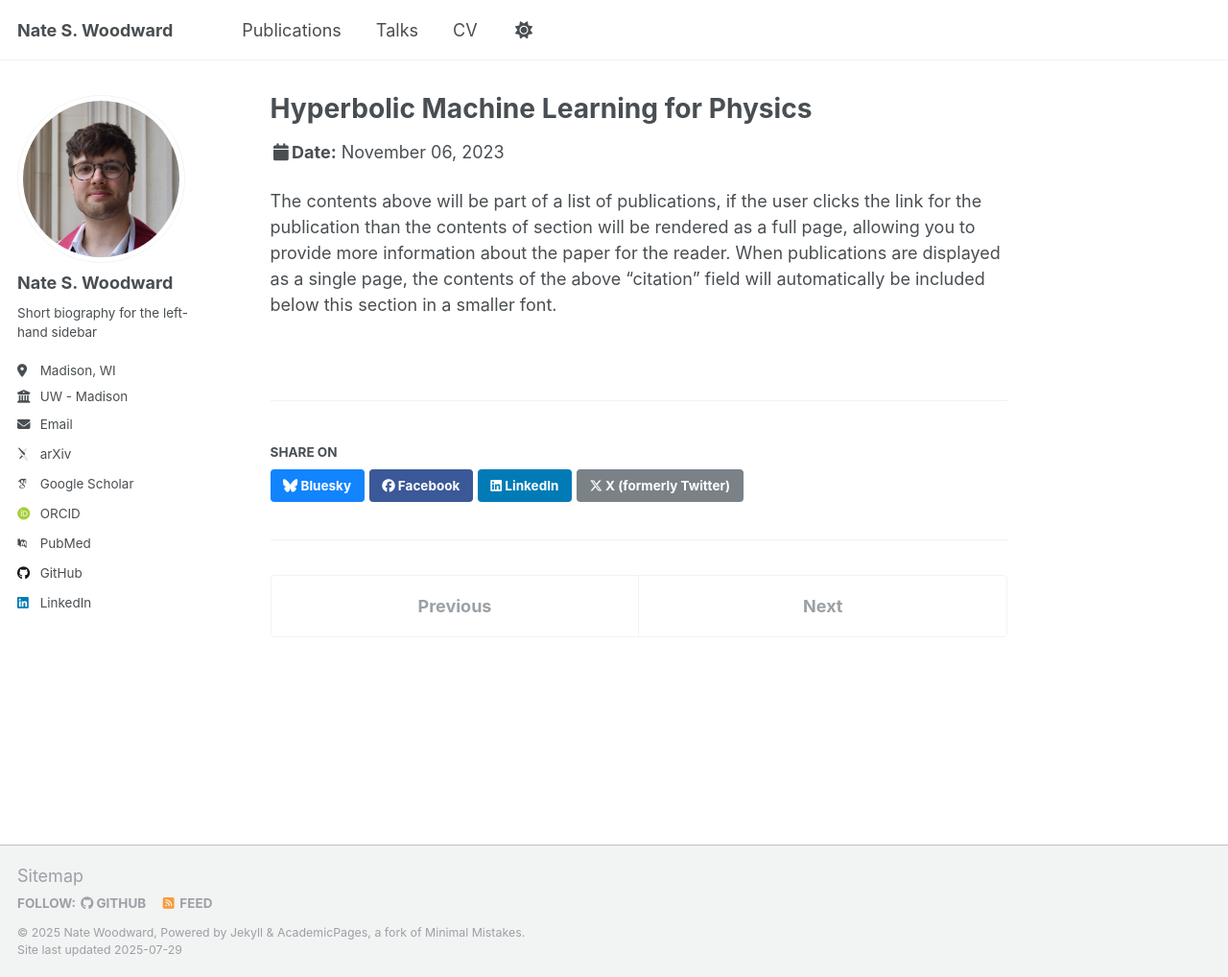
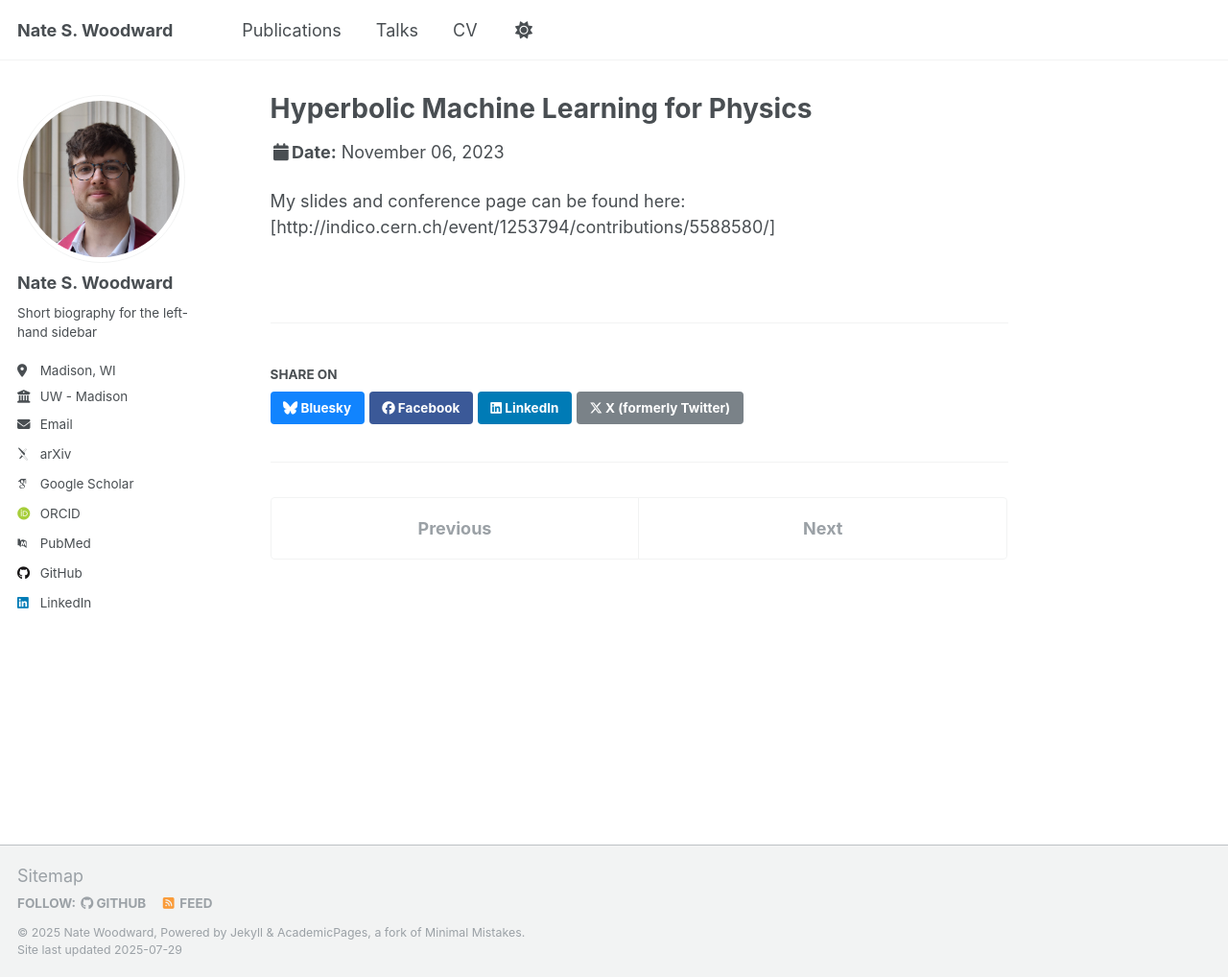
Before and after one commit to nswood/nswood.github.io, a Jekyll site: the page built from _talks/2012-03-01-talk-1.md, in a window 1280 px wide and 1018 px high. Shown: the whole window at 96% size. Built offline with Jekyll 4.4.1, drawn with Linux system fonts in a browser that asks for light colours; some web fonts are replaced; a script that is not in the unit is left out.

Commit message:
Update 2012-03-01-talk-1.md

```diff
--- a/_talks/2012-03-01-talk-1.md
+++ b/_talks/2012-03-01-talk-1.md
@@ -9,4 +9,4 @@ date: 2023-11-06
 location: "Hamburg, Germany"
 ---
 
-The contents above will be part of a list of publications, if the user clicks the link for the publication than the contents of section will be rendered as a full page, allowing you to provide more information about the paper for the reader. When publications are displayed as a single page, the contents of the above "citation" field will automatically be included below this section in a smaller font.
+My slides and conference page can be found here: [http://indico.cern.ch/event/1253794/contributions/5588580/]
```
